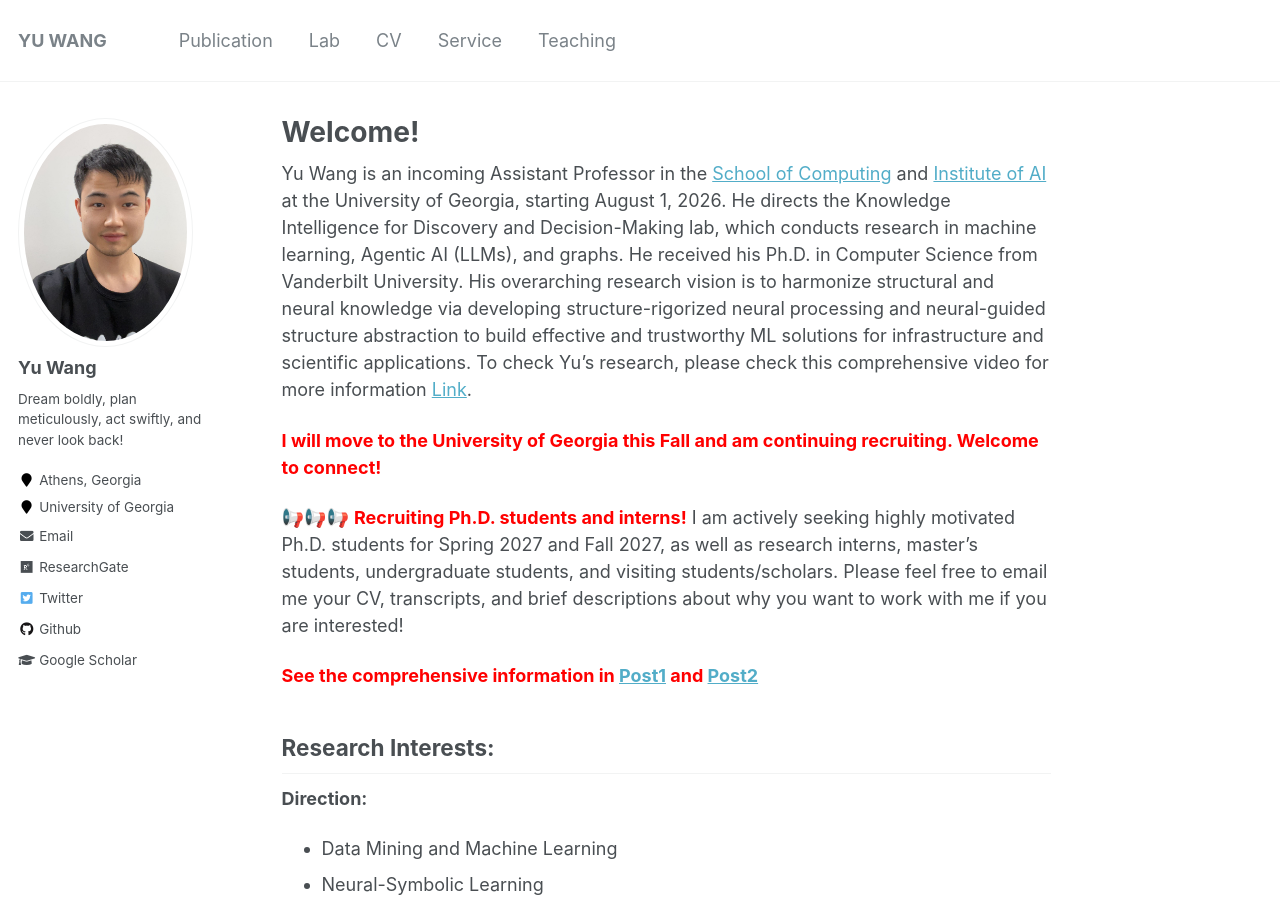
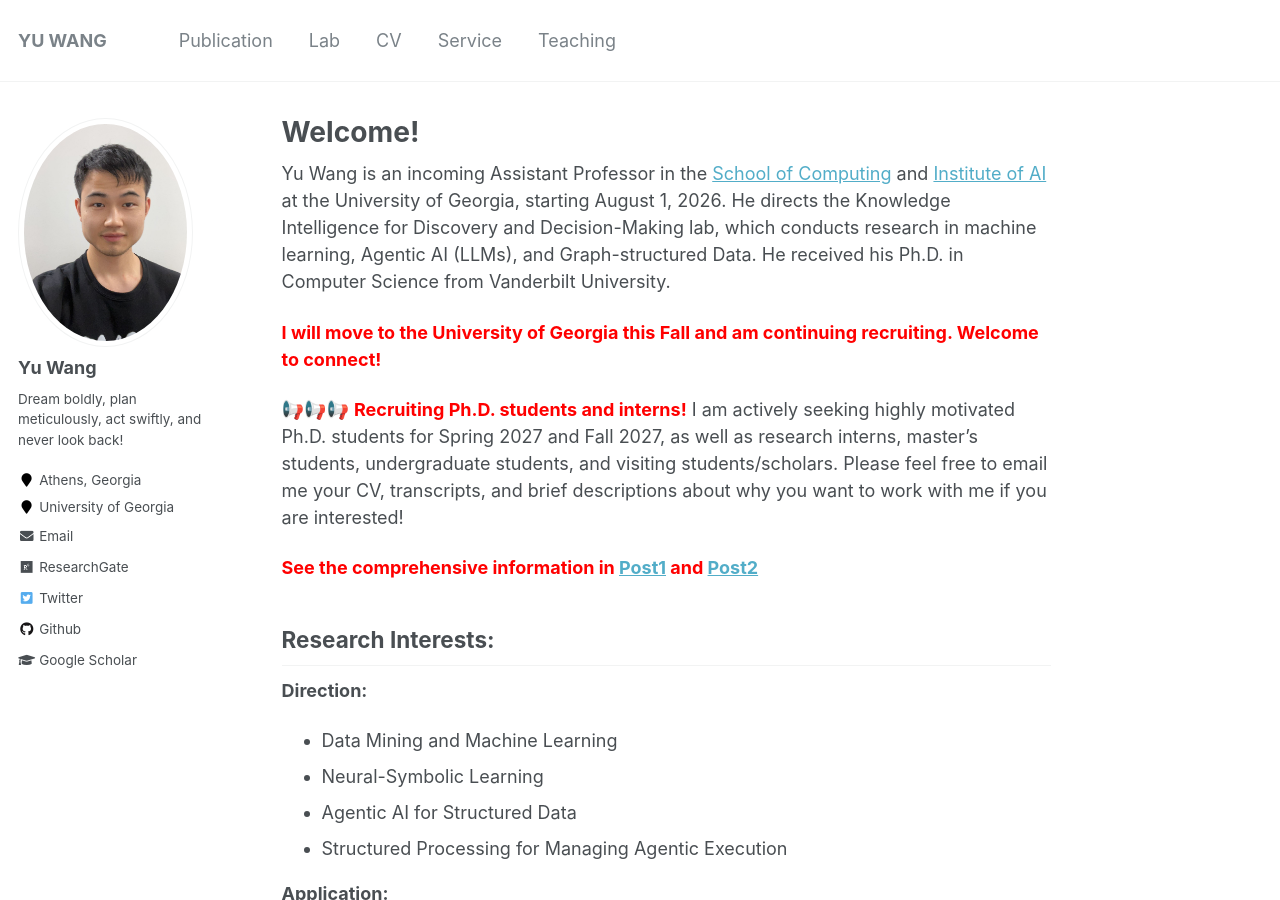
Before and after one commit to yuwang0103/yuwang0103.github.io, a Jekyll site: the page built from _pages/about.md, in a window 1280 px wide and 900 px high. Built offline with Jekyll 4.4.1, drawn with Linux system fonts in a browser that asks for light colours.

Commit message:
Shorten homepage bio

```diff
--- a/_pages/about.md
+++ b/_pages/about.md
@@ -9,7 +9,7 @@ redirect_from:
 ---
 
 
-Yu Wang is an incoming Assistant Professor in the [School of Computing](https://computing.uga.edu/) and [Institute of AI](https://www.ai.uga.edu/) at the University of Georgia, starting August 1, 2026. He directs the Knowledge Intelligence for Discovery and Decision-Making lab, which conducts research in machine learning, Agentic AI (LLMs), and graphs. He received his Ph.D. in Computer Science from Vanderbilt University. His overarching research vision is to harmonize structural and neural knowledge via developing structure-rigorized neural processing and neural-guided structure abstraction to build effective and trustworthy ML solutions for infrastructure and scientific applications. To check Yu's research, please check this comprehensive video for more information <a href='https://media.oregonstate.edu/media/t/1_qor5vsmj/232665543'>Link</a>.
+Yu Wang is an incoming Assistant Professor in the [School of Computing](https://computing.uga.edu/) and [Institute of AI](https://www.ai.uga.edu/) at the University of Georgia, starting August 1, 2026. He directs the Knowledge Intelligence for Discovery and Decision-Making lab, which conducts research in machine learning, Agentic AI (LLMs), and Graph-structured Data. He received his Ph.D. in Computer Science from Vanderbilt University.
 
 <span style="color:red">**I will move to the University of Georgia this Fall and am continuing recruiting. Welcome to connect!**</span>
 
```
